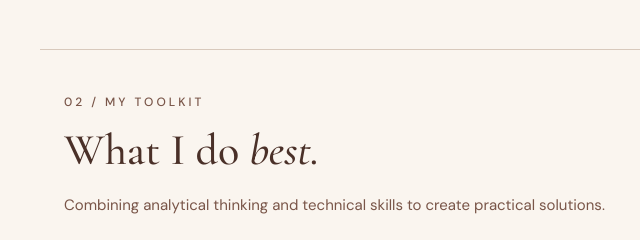
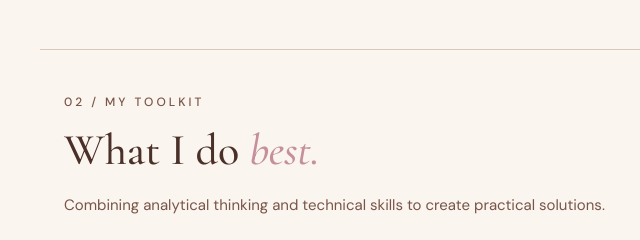
Before and after one commit to NMichalik/NMichalik.github.io, a plain HTML site: page about.html in a window 1280 px wide. Shown: the part 1280-1520 px from the top of the page, 0-640 px from the left. Drawn offline with nearby package versions, Linux system fonts and the light colour scheme.

Commit message:
Added pink emphasis class
Makes words I want pink

```diff
--- a/about.html
+++ b/about.html
@@ -157,7 +157,7 @@
                     02 / My toolkit
                 </span>
 
-                <h2>What I do <em>best.</em></h2>
+                <h2>What I do <em class="pink-emphasis">best.</em></h2>
 
                 <p>
                     Combining analytical thinking and technical
@@ -397,7 +397,7 @@
                             04 / Beyond the numbers
                         </span>
 
-                        <h2>More than just <em>data.</em></h2>
+                        <h2>More than just <em class="pink-emphasis">data.</em></h2>
 
                     </div>
 
--- a/style.css
+++ b/style.css
@@ -838,6 +838,11 @@ Gallery
     margin-bottom: 24px;
 }
 
+.pink-emphasis {
+    color: var(--pink);
+    font-style: italic;
+}
+
 /*
 Mobile
 */
```
